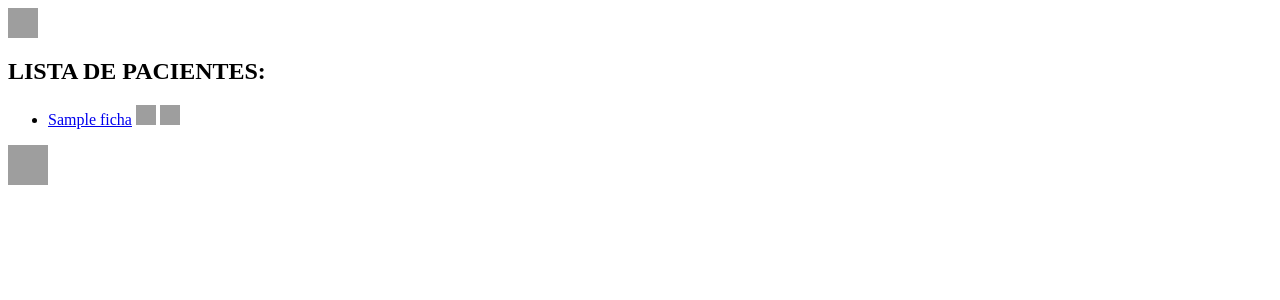
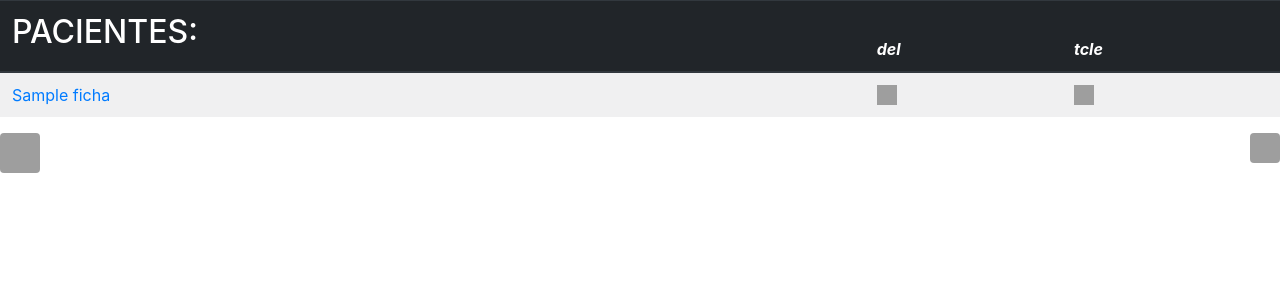
Before and after one commit to lbourbon/meuapa, a Django app: page / in a window 1280 px wide. Shown: the top 300 px of the page. Run offline with Django 3.2, Linux system fonts and the light colour scheme; a user stored in the database is signed in; tables that the repository leaves empty hold one stand-in row (values such as "Sample post"); some libraries are stand-ins or nearby versions; grey boxes are pictures that could not be loaded.

Commit message:
'design1'

```diff
--- a/templates/base.html
+++ b/templates/base.html
@@ -5,7 +5,7 @@
 	<meta name="viewport"
 	      content="width=device-width, user-scalable=no, initial-scale=1.0, maximum-scale=1.0, minimum-scale=1.0">
 	<meta http-equiv="X-UA-Compatible" content="ie=edge">
-	<!--<link rel="stylesheet" href="{% static 'ficha.css' %}">-->
+	<link rel="stylesheet" href="https://stackpath.bootstrapcdn.com/bootstrap/4.1.1/css/bootstrap.min.css">
 	<title>{% block title %} {% endblock %}</title>
 </head>
 <body>
--- a/templates/lista.html
+++ b/templates/lista.html
@@ -1,23 +1,38 @@
 {% extends 'base.html'%}
 {% block title %} Lista de Pacientes {% endblock %}
 {% block main%}
-<a href="{% url 'logout' %}"><img src="https://cdn1.iconfinder.com/data/icons/door-3/200/1333_door-512.png"
-				height="30" width="30"> </a>
-<h2>LISTA DE PACIENTES:</h2>
-<ul>
+
+
+<table class="table table-light table-striped table-hover">
+	<thead class="thead-dark">
+		<tr>
+			<th><h2>PACIENTES:</h2></th>
+			<th><i>del</i></th>
+			<th><i>tcle</i></th>
+		</tr>
+	</thead>
 	{% for paciente in pacientes %}
-	<li><a href="{% url 'ler_ficha' paciente.id%}">{{ paciente }}</a>
-		<a href="{% url 'apagar_ficha' paciente.id %}"><img
-				src="https://n6-img-fp.akamaized.net/icones-gratis/cesto-de-lixo_318-81009.jpg?size=338&ext=jpg"
-				height="20" width="20"></a>
-		<a href="{% url 'termo' paciente.id %}"><img
-				src="https://cdn3.iconfinder.com/data/icons/medical-4-1/512/agreement-512.png"
-				height="20" width="20"></a>
-	</li>
+	<tr>
+		<td>
+			<a href="{% url 'ler_ficha' paciente.id%}">{{ paciente }}</a>
+		</td>
+		<td>
+			<a href="{% url 'apagar_ficha' paciente.id %}"><img height="20" width="20"
+			src="https://n6-img-fp.akamaized.net/icones-gratis/cesto-de-lixo_318-81009.jpg?size=338&ext=jpg"></a>
+		</td>
+		<td>
+		<a href="{% url 'termo' paciente.id %}"><img height="20" width="20"
+				src="https://cdn3.iconfinder.com/data/icons/medical-4-1/512/agreement-512.png"></a>
+		</td>
+	</tr>
 	{% endfor %}
 
-</ul>
+</table>
 
-<a href="{% url 'ficha' %}"><img src="https://cdn2.iconfinder.com/data/icons/designers-and-developers-icon-set/32/add_file-512.png"
-height="40" width="40"> </a>
+<a href="{% url 'ficha' %}"><img class="rounded float-left"
+		src="https://cdn2.iconfinder.com/data/icons/designers-and-developers-icon-set/32/add_file-512.png"
+		alt="NOVA" height="40" width="40"> </a>
+
+<a href="{% url 'logout' %}"><img src="https://cdn1.iconfinder.com/data/icons/door-3/200/1333_door-512.png" alt="SAIR"
+                                  class="rounded float-right" height="30" width="30"> </a>
 {% endblock %}
--- a/templates/registration/login.html
+++ b/templates/registration/login.html
@@ -12,7 +12,7 @@
 <body>
 <div id="container_home">
 	<header>
-		<div id="logo">A.P.A.</div>
+		<div id="logo"><img src="../static/logo.svg"></div>
 		<div id="titulo_home"><h1>AVALIAÇÃO PRÉ-ANESTÉSICA</h1></div>
 		<div id="alpha">*<i>versão alpha &nbsp</i></div>
 	</header>
```
Also changed, not shown: static/login.css (+9 -6 lines), static/logo.svg (added), static/logo2.png (added).
